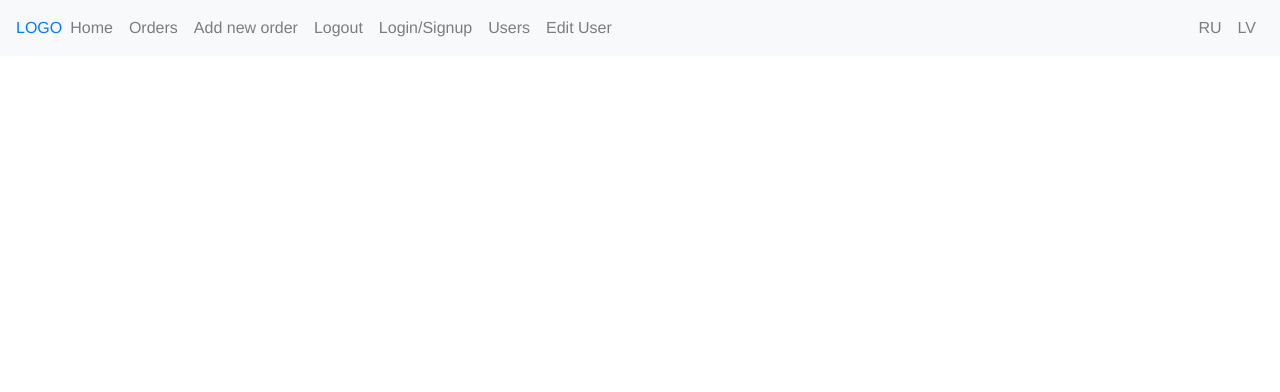
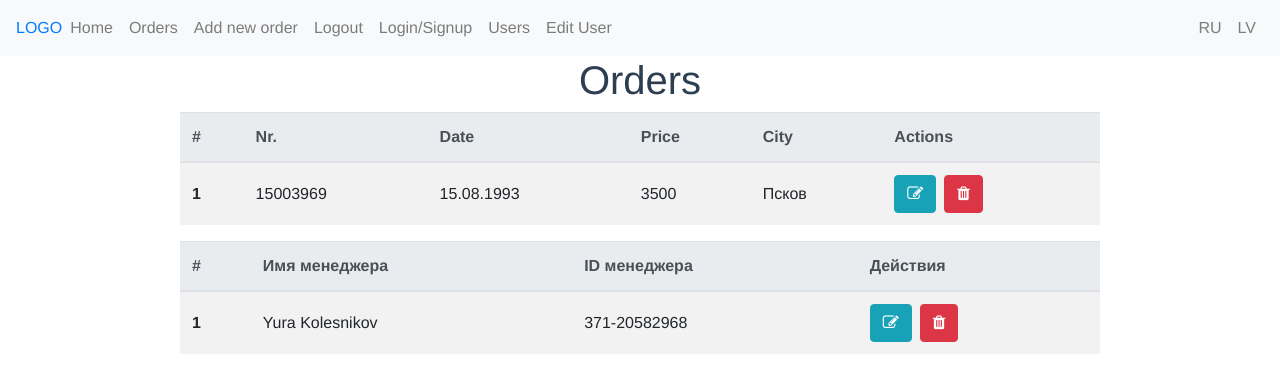
Before and after one commit to YuraKolesnikov/nl-international, a Vue app in the folder client/: page /#/orders in a window 1280 px wide. Before the commit this address led to /#/. Shown: the top 392 px of the page. Built offline with nearby package versions, Linux system fonts and the light colour scheme.

Commit message:
Extracted table to component, made it data agnostic

```diff
--- a/client/src/App.vue
+++ b/client/src/App.vue
@@ -1,6 +1,6 @@
 <template>
   <div id="app">
-    <Navbar />
+    <Navbar :test="test"/>
     <router-view/>
   </div>
 </template>
@@ -9,6 +9,11 @@ import Navbar from '@/components/Navbar'
 export default {
   components: {
     Navbar
+  },
+  data() {
+    return {
+      test: false
+    }
   }
 }
 </script>
--- a/client/src/components/Form.vue
+++ b/client/src/components/Form.vue
@@ -1,5 +1,32 @@
 <template>
-  <div>
-
+  <div class="card text-left">
+    <div class="card-header">
+      <h3>Create Order</h3>
+    </div>
+    <div class="card-body">
+      <form method="POST" action="/orders">
+        <fieldset class="form-group">
+          <label for="orderNumber">Order Number</label>
+          <input id="orderNumber" type="text" name="orderNumber" class="form-control">
+        </fieldset>
+        <fieldset class="form-group">
+          <label for="orderDate">Order Date</label>
+          <input id="orderDate" type="date" name="orderDate" class="form-control">
+        </fieldset>
+        <fieldset class="form-group">
+          <label for="orderPrice">Order Price</label>
+          <input id="orderPrice" type="text" name="orderPrice" class="form-control">
+        </fieldset>
+        <fieldset class="form-group">
+          <label for="orderCity">Order City</label>
+          <select name="orderCity" id="orderCity" class="form-control">
+            <option value disabled selected>Choose city</option>
+            <option value="Псков">Псков</option>
+            <option value="Санкт-Петербург">Санкт-Петербург</option>
+          </select>
+        </fieldset>
+        <button type="submit" class="btn btn-primary">Submit</button>
+      </form>
+    </div>
   </div>
 </template>
--- a/client/src/components/Navbar.vue
+++ b/client/src/components/Navbar.vue
@@ -27,9 +27,9 @@
     </div>
     <div class="collapse navbar-collapse" id="navbarNav">
       <ul class="navbar-nav">
-        <li class="nav-item" v-for="link in links" :key="link.id">
-          <a :href="link.path" class="nav-link">{{link.title}}</a>
-        </li>
+        <router-link class="nav-item" tag="li" v-for="link in links" :key="link.id" :to="link.path">
+          <a class="nav-link">{{link.title}}</a>
+        </router-link>
       </ul>
       <ul class="navbar-nav ml-auto">
         <li class="nav-item"><a href="?clang=ru" id="ru" class="nav-link language-toggle">RU</a></li>
@@ -40,9 +40,10 @@
 </template>
 <script>
 export default {
+  props: ['test'],
   data() {
     return {
-      x: false,
+      x: this.$props.test,
       links: [
         { id: 1, path: '/', title: 'Home' },
         { id: 2, path: '/orders', title: 'Orders' },
--- a/client/src/components/Table.vue
+++ b/client/src/components/Table.vue
@@ -1,5 +1,42 @@
 <template>
-  <div>
-
+  <div class="col-sm-12 col-md-10 offset-md-1">
+    <table class="table table-striped" v-if="tableData.length > 0">
+      <thead class="thead-light">
+        <tr class="text-left">
+          <th scope="col">#</th>
+          <th scope="col" v-for="(header, index) in tableHeaders" :key="index">
+            {{header}}
+          </th>
+        </tr>
+      </thead>
+      <tbody>
+        <tr v-for="(item, index) in tableData" :key="index" class="text-left">
+          <!-- TODO: Extract to class -->
+          <th style="vertical-align: middle;" scope="row">{{index + 1}}</th>
+          <td style="vertical-align: middle;" v-for="(field, index) in tableKeys" :key="index">{{item[field]}}</td>
+          <td>
+            <button class="btn btn-info mr-1">
+              <i class="fa fa-edit"></i>
+            </button>
+            <button class="btn btn-danger ml-1">
+              <i class="fa fa-trash"></i>
+            </button>
+          </td>
+        </tr>
+      </tbody>
+    </table>
+    <p v-else>No orders added</p>
   </div>
 </template>
+<script>
+import tableFields from '@/services/tableFields'
+export default {
+  props: ['mode', 'tableData'],
+  data() {
+    return {
+      tableHeaders: tableFields.headers[this.$props.mode],
+      tableKeys: tableFields.keys[this.$props.mode]
+    }
+  }
+}
+</script>
--- a/client/src/router.js
+++ b/client/src/router.js
@@ -7,7 +7,7 @@ Vue.use(Router)
 export default new Router({
   routes: [
     {
-      path: '/home',
+      path: '/',
       name: 'home',
       component: Home
     },
@@ -19,7 +19,8 @@ export default new Router({
     },
     {
       path: '/orders',
-      name: 'orders'
+      name: 'orders',
+      component: () => import('./views/Orders.vue')
     },
     {
       path: '/orders-printable',
@@ -47,6 +48,11 @@ export default new Router({
       path: '/users/edit',
       name: 'editUser',
       component: () => import('./views/EditUser.vue')
+    },
+    {
+      path: '/users/logout',
+      name: 'logout',
+      component: () => import('./views/Logout.vue')
     }
   ]
 })
--- /dev/null
+++ b/client/src/services/tableFields.js
@@ -0,0 +1,10 @@
+export default {
+  headers: {
+    users: ['Имя менеджера', 'ID менеджера', 'Действия'],
+    orders: ['Nr.', 'Date', 'Price', 'City', 'Actions']
+  },
+  keys: {
+    users: ['fullName', 'managerID'],
+    orders: ['orderNumber', 'orderDate', 'orderPrice', 'orderCity']
+  }
+}
--- a/client/src/views/AddOrder.vue
+++ b/client/src/views/AddOrder.vue
@@ -1,3 +1,17 @@
 <template>
-  <h1>Add Order</h1>
+  <div class="container">
+    <div class="row">
+      <div class="col-md-6 col-sm-12 offset-md-3">
+        <Form />
+      </div>
+    </div>
+  </div>
 </template>
+<script>
+import Form from '@/components/Form'
+export default {
+  components: {
+    Form
+  }
+}
+</script>
--- /dev/null
+++ b/client/src/views/Logout.vue
@@ -0,0 +1,3 @@
+<template>
+  <h1>Logged out!</h1>
+</template>
--- a/client/src/views/Orders.vue
+++ b/client/src/views/Orders.vue
@@ -0,0 +1,39 @@
+<template>
+  <div class="container">
+    <h1>Orders</h1>
+    <div class="row">
+      <Table :mode="mode" :tableData="tableDataOrders"/>
+    </div>
+    <div class="row">
+      <Table :mode="secondMode" :tableData="tableDataUsers"/>
+    </div>
+  </div>
+</template>
+<script>
+import Table from '@/components/Table.vue'
+export default {
+  components: {
+    Table
+  },
+  data() {
+    return {
+      mode: 'orders',
+      secondMode: 'users',
+      tableDataOrders: [
+        { id: 123, orderNumber: '15003969', orderDate: '15.08.1993', orderPrice: '3500', orderCity: 'Псков' }
+      ],
+      tableDataUsers: [
+        { id: 1234, fullName: 'Yura Kolesnikov', managerID: '371-20582968' }
+      ]
+    }
+  },
+  methods: {
+    changeMode(mode) {
+      /* TODO: Extract to $store. Just make this data reactive. Or leave it as it is
+        because mode changing option on-the-fly is not neccessary ? */
+      this.mode = mode
+      return this.mode
+    }
+  }
+}
+</script>
--- a/client/src/views/OrdersPrintable.vue
+++ b/client/src/views/OrdersPrintable.vue
@@ -0,0 +1,3 @@
+<template>
+  <h1>Orders printable</h1>
+</template>
--- a/client/src/views/Users.vue
+++ b/client/src/views/Users.vue
@@ -0,0 +1,3 @@
+<template>
+  <h1>Users</h1>
+</template>
```
